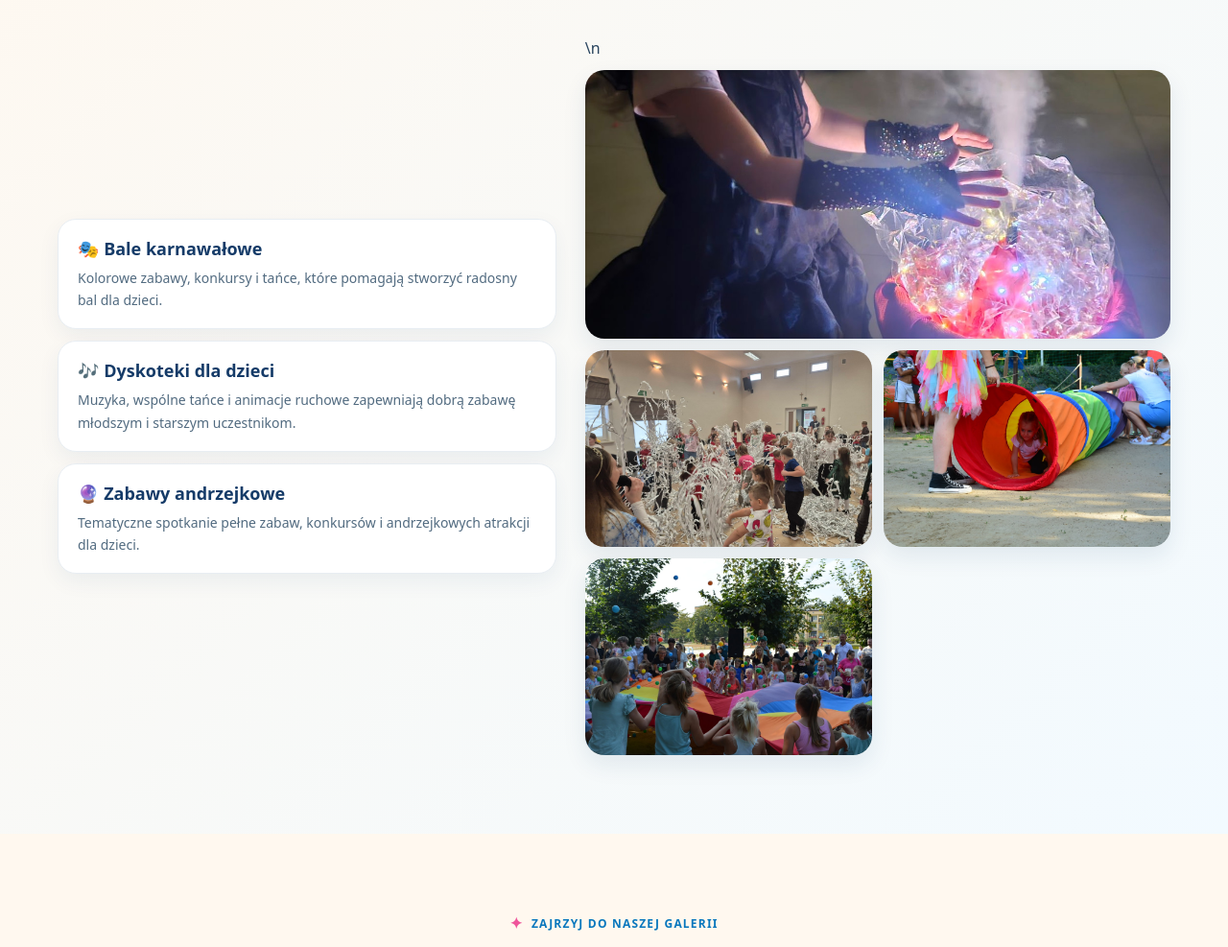
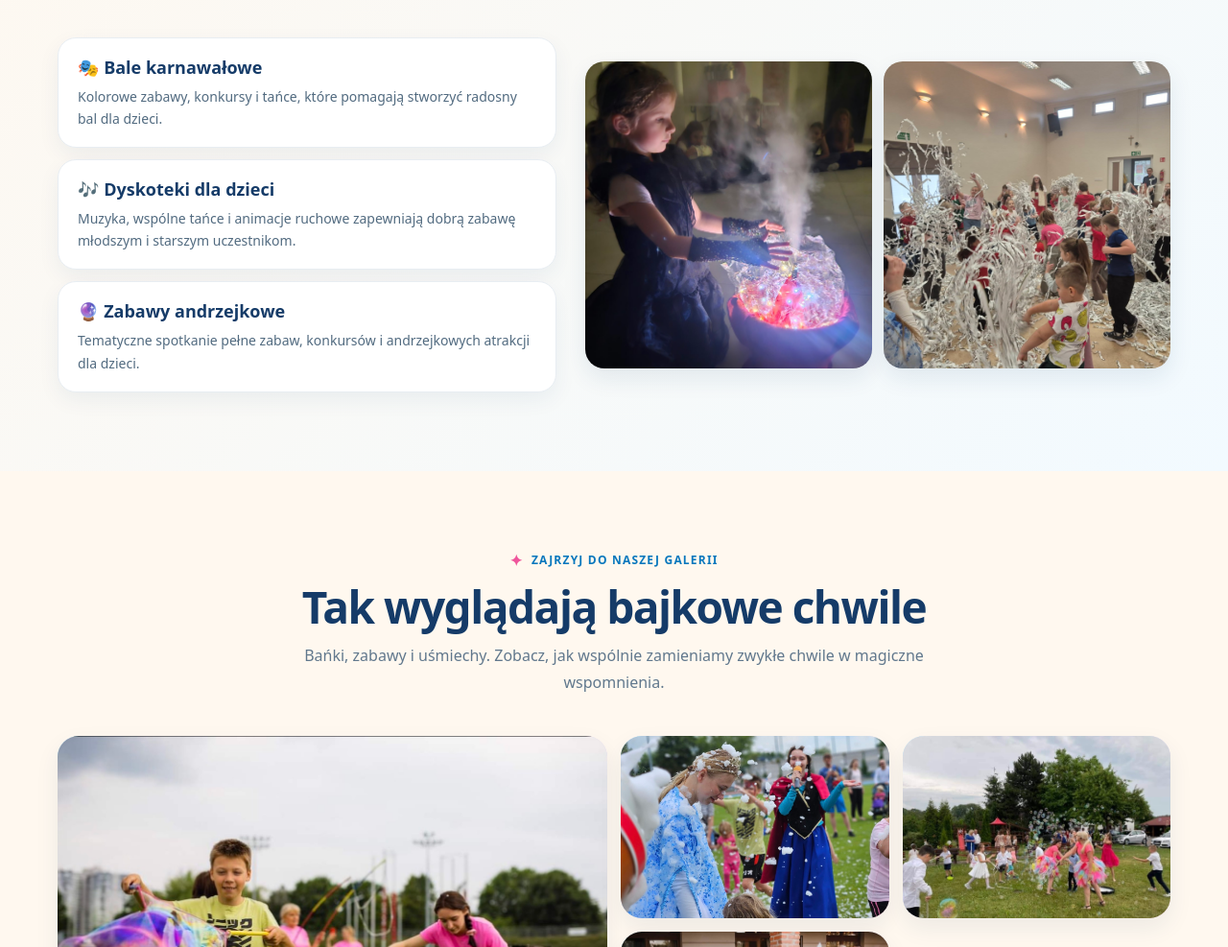
Before and after one commit to wroblewskam05/bajkowe-animacje-lublin, a plain HTML site: page index.html in a window 1280 px wide. Shown: the part 2198-3185 px from the top of the page at 96% size. Drawn offline with Linux system fonts and the light colour scheme.

Commit message:
Simplify Andrzejki photos and adjust image crop

```diff
--- a/index.html
+++ b/index.html
@@ -111,9 +111,9 @@ footer{background:#10365f;color:#dceeff;padding:32px 0;text-align:center;line-he
 .specialItem h3{margin:0 0 7px;color:var(--navy);font-size:18px}
 .specialItem p{margin:0;color:#526b80;line-height:1.65;font-size:14px}
 .specialPhotos{display:grid;grid-template-columns:1fr 1fr;gap:12px}
-.specialPhotos img{display:block;width:100%;height:205px;object-fit:cover;border-radius:20px;box-shadow:0 10px 24px #153b6818}
-.specialPhotos img:first-child{grid-column:span 2;height:280px}
-@media(max-width:680px){.specialGrid{grid-template-columns:1fr;gap:22px}.specialPhotos img{height:150px}.specialPhotos img:first-child{height:220px}}
+.specialPhotos img{display:block;width:100%;height:320px;object-fit:cover;border-radius:20px;box-shadow:0 10px 24px #153b6818}
+.specialPhotos img:first-child{object-position:center 23%}
+@media(max-width:680px){.specialGrid{grid-template-columns:1fr;gap:22px}.specialPhotos img{height:250px}.specialPhotos img:first-child{height:280px}}
 
 .reveal{opacity:0;transform:translateY(22px);transition:opacity .7s ease,transform .7s cubic-bezier(.2,.75,.25,1)}
 .reveal.is-visible{opacity:1;transform:translateY(0)}
@@ -168,10 +168,9 @@ footer{background:#10365f;color:#dceeff;padding:32px 0;text-align:center;line-he
 <article class="specialItem"><h3>🎭 Bale karnawałowe</h3><p>Kolorowe zabawy, konkursy i tańce, które pomagają stworzyć radosny bal dla dzieci.</p></article>
 <article class="specialItem"><h3>🎶 Dyskoteki dla dzieci</h3><p>Muzyka, wspólne tańce i animacje ruchowe zapewniają dobrą zabawę młodszym i starszym uczestnikom.</p></article>
 <article class="specialItem"><h3>🔮 Zabawy andrzejkowe</h3><p>Tematyczne spotkanie pełne zabaw, konkursów i andrzejkowych atrakcji dla dzieci.</p></article>
-</div><div class="specialPhotos">\n<img src="assets/IMG_9850-andrzejki.jpeg" alt="Dziecko uczestniczy w świetlnej, andrzejkowej zabawie z efektem mgły" loading="lazy" decoding="async">
-<img src="assets/zabawa-papierowa-dzieci-01.jpg" alt="Dzieci uczestniczą w radosnej zabawie podczas imprezy" loading="lazy" decoding="async">
-<img src="assets/zabawy-ruchowe-tunel-01.jpg" alt="Dziecko przechodzi przez kolorowy tunel animacyjny" loading="lazy" decoding="async">
-<img src="assets/zabawy-chusta-animacyjna-01.jpg" alt="Dzieci bawią się wspólnie z kolorową chustą animacyjną" loading="lazy" decoding="async">
+</div><div class="specialPhotos">
+<img src="assets/IMG_9850-andrzejki.jpeg" alt="Dziewczynka uczestniczy w świetlnej zabawie andrzejkowej z efektem mgły" loading="lazy" decoding="async">
+<img src="assets/zabawa-papierowa-dzieci-01.jpg" alt="Dzieci bawią się papierowymi serpentynami podczas imprezy" loading="lazy" decoding="async">
 </div></div></div></section>
 <section class="gallery" id="galeria"><div class="wrap">
 <div class="head"><span class="tag">Zajrzyj do naszej galerii</span><h2>Tak wyglądają bajkowe chwile</h2><p>Bańki, zabawy i uśmiechy. Zobacz, jak wspólnie zamieniamy zwykłe chwile w magiczne wspomnienia.</p></div>
```
